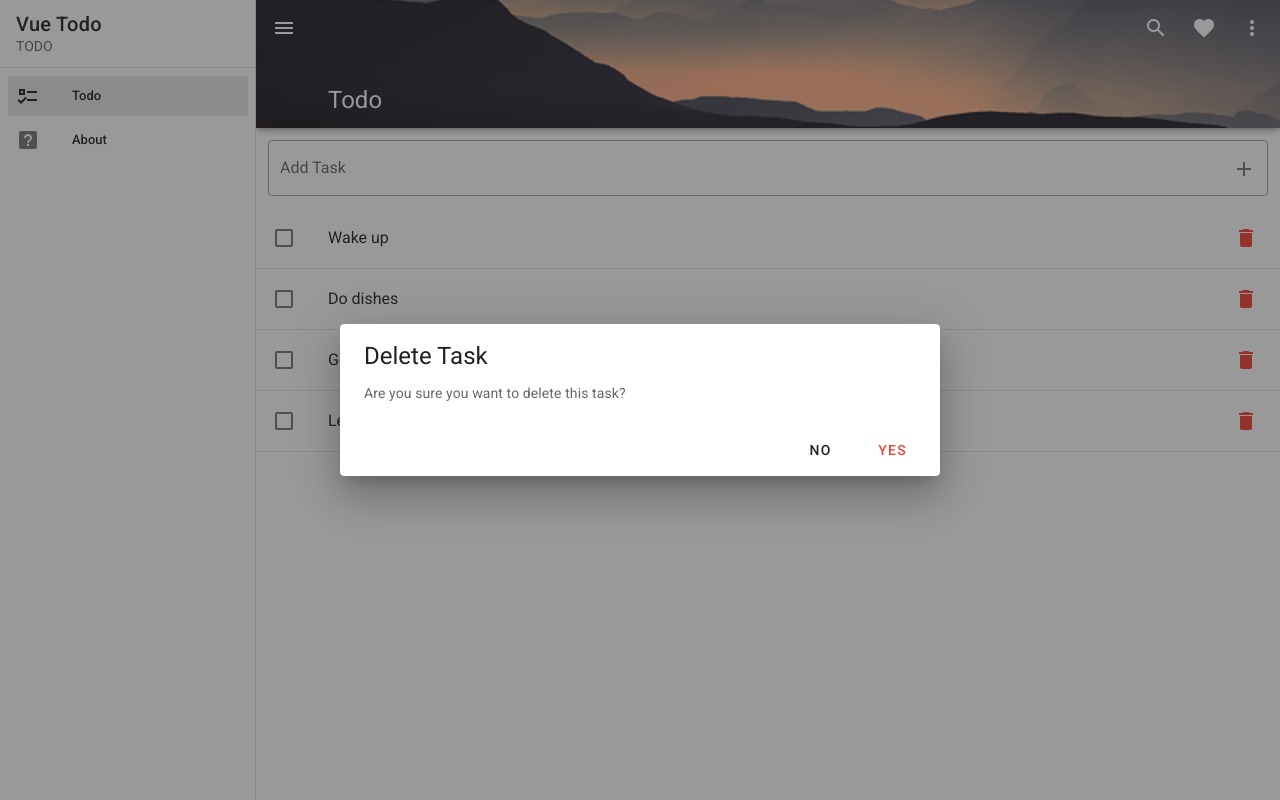
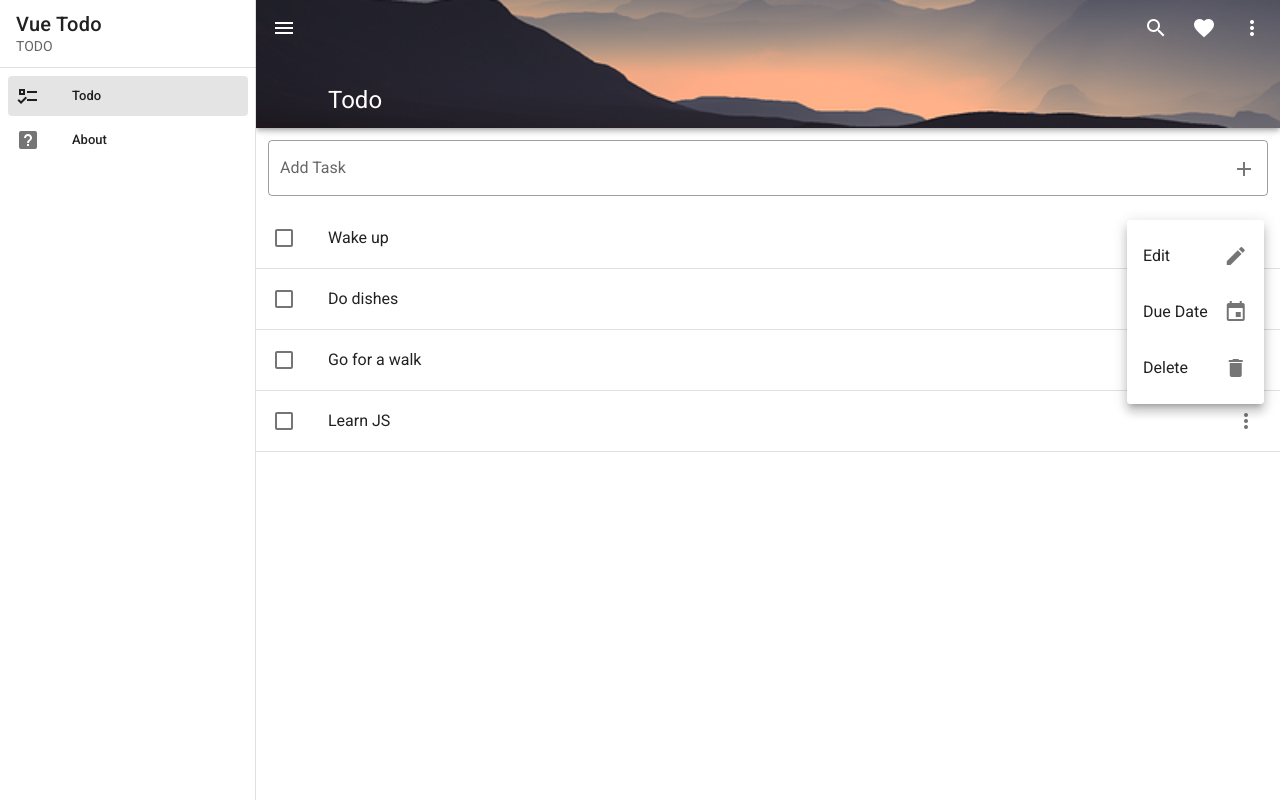
Before and after one commit to lukas-anci/VueTodo, a Vue app: page /#/ in a window 1280 px wide. Both pictures are taken after a click on the button 1246 px from the left and 238 px from the top of the page. Built offline with nearby package versions, Linux system fonts and the light colour scheme.

Commit message:
Dropdown settings with delete functionality

```diff
--- a/src/components/Todo/Task.vue
+++ b/src/components/Todo/Task.vue
@@ -16,39 +16,23 @@
           >
         </v-list-item-content>
         <v-list-item-action>
-          <v-btn icon>
-            <v-icon @click.stop="dialogs.delete = true" color="red"
-              >mdi-delete</v-icon
-            >
-          </v-btn>
+          <TaskMenu :task="task" />
         </v-list-item-action>
       </template>
     </v-list-item>
     <v-divider></v-divider>
-    <DialogDelete
-      v-if="dialogs.delete"
-      :task="task"
-      @close="dialogs.delete = false"
-    />
   </div>
 </template>
 
 <script>
-import DialogDelete from "../Dialogs/DialogDelete.vue";
+import TaskMenu from "./TaskMenu.vue";
 export default {
-  data() {
-    return {
-      dialogs: {
-        delete: false,
-      },
-    };
-  },
   props: {
     task: {
       type: Object,
       required: false,
     },
   },
-  components: { DialogDelete },
+  components: { TaskMenu },
 };
 </script>
--- /dev/null
+++ b/src/components/Todo/TaskMenu.vue
@@ -0,0 +1,76 @@
+<template>
+  <div>
+    <v-menu bottom left>
+      <template v-slot:activator="{ on, attrs }">
+        <v-btn icon v-bind="attrs" v-on="on">
+          <v-icon>mdi-dots-vertical</v-icon>
+        </v-btn>
+      </template>
+
+      <v-list>
+        <v-list-item
+          @click="handleClick(i)"
+          v-for="(item, i) in items"
+          :key="i"
+        >
+          <v-list-item-title>{{ item.title }}</v-list-item-title>
+          <v-list-item-icon>
+            <v-icon v-text="item.icon"></v-icon>
+          </v-list-item-icon>
+        </v-list-item>
+      </v-list>
+    </v-menu>
+    <DialogDelete
+      v-if="dialogs.delete"
+      :task="task"
+      @close="dialogs.delete = false"
+    />
+  </div>
+</template>
+
+<script>
+import DialogDelete from "../Dialogs/DialogDelete.vue";
+export default {
+  components: { DialogDelete },
+  data: () => ({
+    items: [
+      {
+        title: "Edit",
+        icon: "mdi-pencil",
+        click() {
+          console.log("edit");
+        },
+      },
+      {
+        title: "Due Date",
+        icon: "mdi-calendar",
+        click() {
+          console.log("edit");
+        },
+      },
+      {
+        title: "Delete",
+        icon: "mdi-delete",
+        click() {
+          this.dialogs.delete = true;
+        },
+      },
+    ],
+    dialogs: {
+      delete: false,
+    },
+  }),
+  methods: {
+    handleClick(i) {
+      this.items[i].click.call(this);
+    },
+  },
+  props: {
+    task: {
+      required: false,
+    },
+  },
+};
+</script>
+
+<style></style>
```
